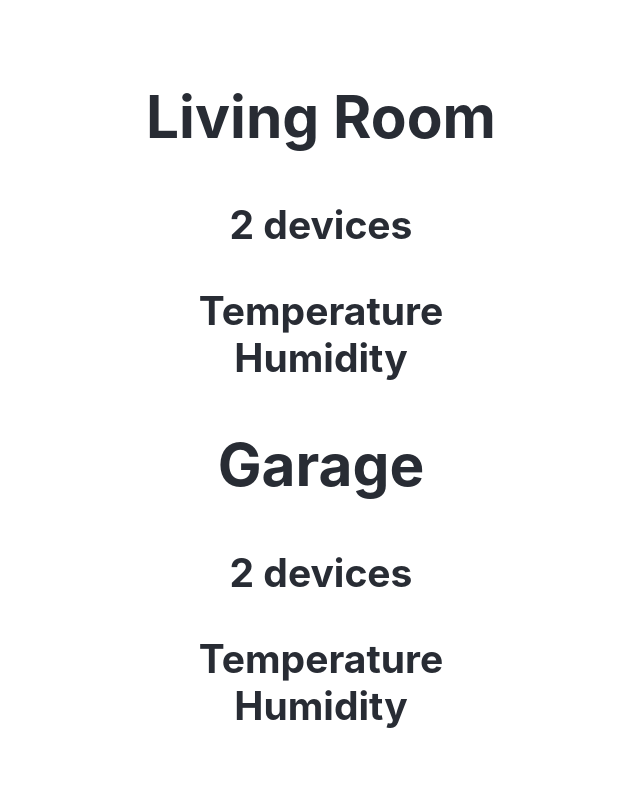
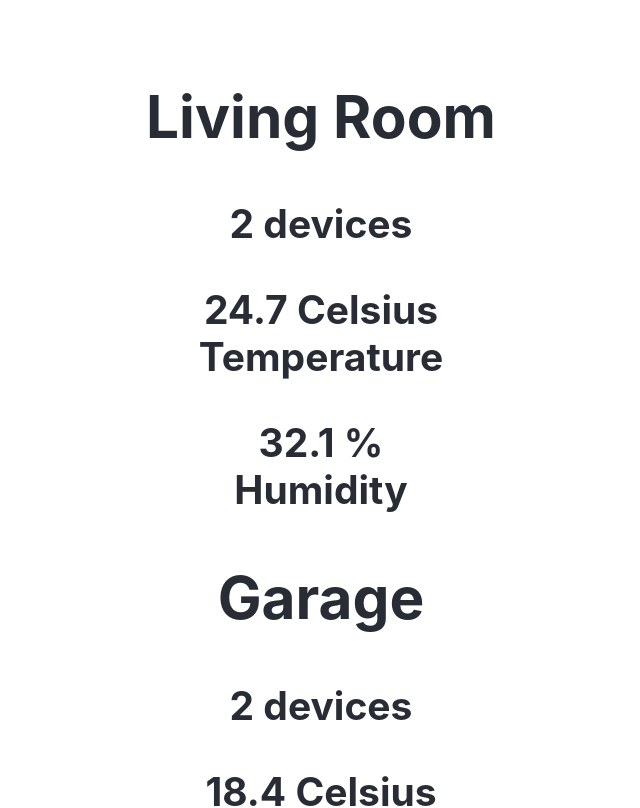
Before and after one commit to dougdyson/sensorific, a React (Create React App) app: page / in a window 1280 px wide. Shown: the top 808 px of the page, without its empty margins (319-959 px from the left). Built offline with nearby package versions, Linux system fonts and the light colour scheme.

Commit message:
add last readings to dashboard

```diff
--- a/src/Components/Sensor/SensorsList.jsx
+++ b/src/Components/Sensor/SensorsList.jsx
@@ -1,5 +1,5 @@
 import React from 'react';
-// import readings from '../data/readings.json';
+import readings from '../../data/readings';
 // import List from '@material-ui/core/List';
 // import ListItem from '@material-ui/core/ListItem';
 
@@ -7,11 +7,31 @@ export default function Sensor(props) {
 
   const device = props.devices.type.split(' ');
   const type = device[0];
-  // const sensorID = props.devices.id;
+
+  function getLatestSensorReadingById (readings, id) {
+    // assumes data is sorted chronologically
+    const sensorReadings = readings.filter((reading) => (
+      id === reading.sensorId
+    ));
+    const lastReading = sensorReadings.pop();
+    if (lastReading) {
+      return lastReading;
+    } else {
+      return '--';
+    }
+  }
+
+  const latestReading = getLatestSensorReadingById(readings, props.devices.id);
+
+  let reading = parseFloat(latestReading.value).toFixed(1);
+
+  if (isNaN(reading)) {
+    reading = '--';
+  }
 
   return (
     <div>
-      {type}
+      <p>{reading} {props.devices.units}<br></br>{type}</p>
     </div>
   );
 }
```
Also changed, not shown: 1 other file (tests, documents, lock files or other folders).
